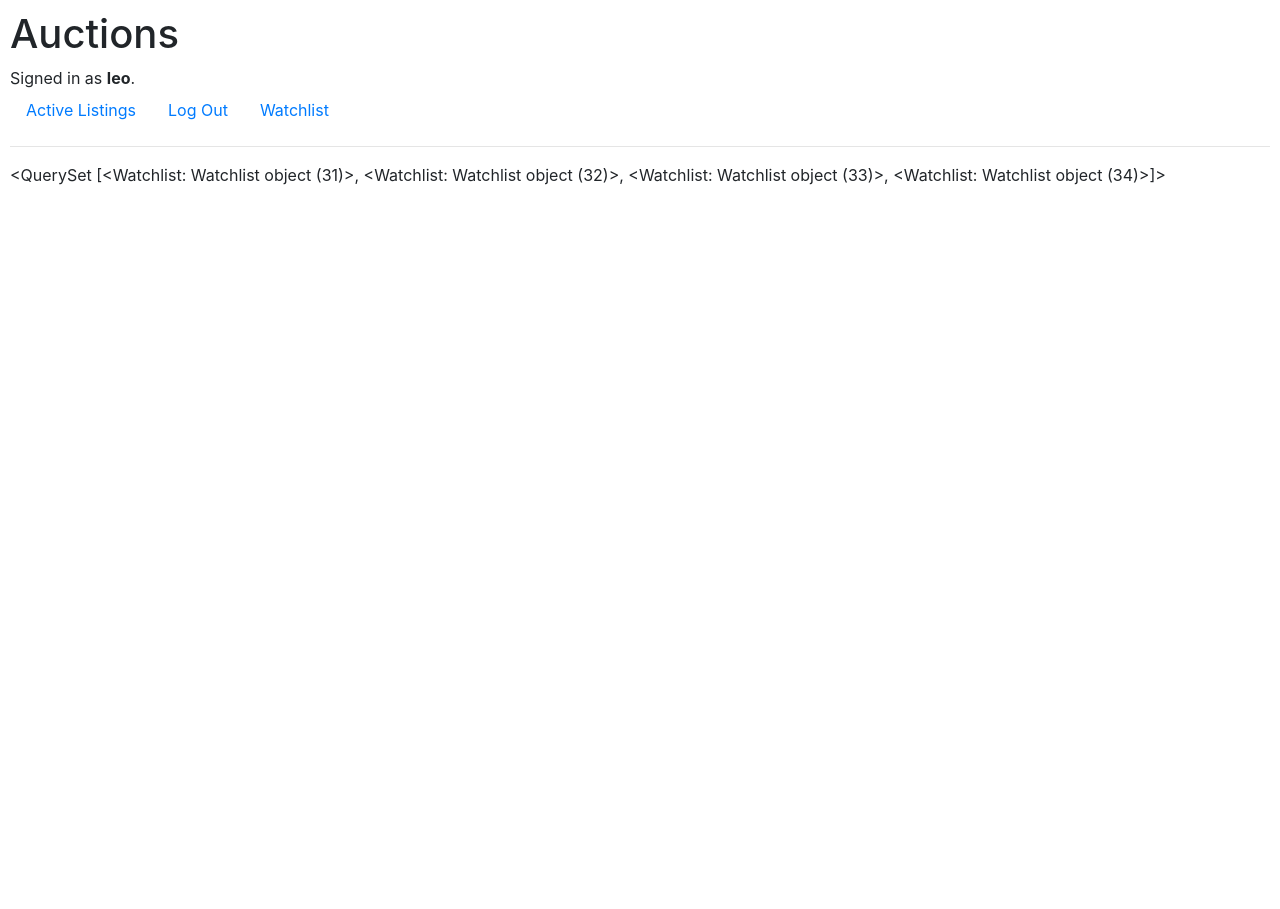
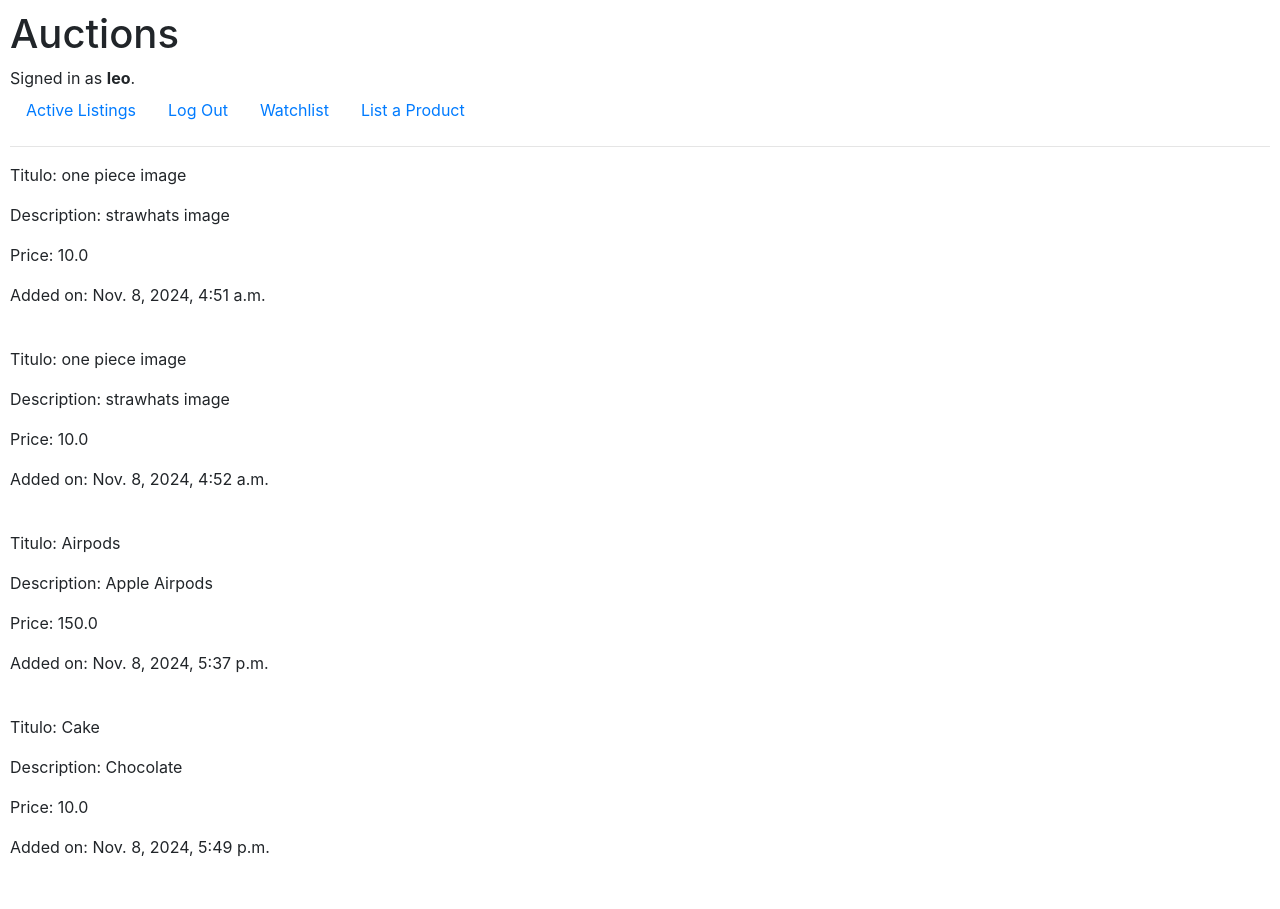
Before and after one commit to LimitsAtInfinity01/cs50web-commerce, a Django app: page /watchlist in a window 1280 px wide. Before the commit the page ends 185 px from the top, so only its background shows below. Run offline with Django 3.2, Linux system fonts and the light colour scheme; a user stored in the database is signed in; data comes from the database, SQL or seed files in the repository; both versions use the stored data as it was after the commit; some libraries are stand-ins or nearby versions.

Commit message:
Working on the watchlist and remove from it functionality, lots of bugs

```diff
--- a/auctions/admin.py
+++ b/auctions/admin.py
@@ -1,7 +1,8 @@
 from django.contrib import admin
-from .models import User, Listings, Bids, Comments
+from .models import User, Listings, Bids, Comments, Watchlist
 
 # Register your models here.
 admin.site.register(Listings)
 admin.site.register(Bids)
 admin.site.register(Comments)
+admin.site.register(Watchlist)
--- a/auctions/templates/auctions/index.html
+++ b/auctions/templates/auctions/index.html
@@ -2,6 +2,12 @@
 
 {% block body %}
     <h2>Active Listings</h2>
+    {% if messages %}
+        {% for message in messages %}
+            {{ message}}
+        {% endfor %}
+    {% endif %}
+
     <br>
         <ul>
             {% for listing in listings %}
--- a/auctions/templates/auctions/layout.html
+++ b/auctions/templates/auctions/layout.html
@@ -27,6 +27,9 @@
                 <li class="nav-item">
                     <a class="nav-link" href="{% url 'watchlist' %}">Watchlist</a>
                 </li>
+                <li class="nav-item">
+                    <a class="nav-link" href="{% url 'list_product' %}">List a Product</a>
+                </li>
             {% else %}
                 <li class="nav-item">
                     <a class="nav-link" href="{% url 'login' %}">Log In</a>
--- a/auctions/templates/auctions/watchlist.html
+++ b/auctions/templates/auctions/watchlist.html
@@ -5,5 +5,21 @@
 {% endblock %}
 
 {% block body %}
-    {{watchlist}}
+    {% for item in watchlist %}
+        <p>Titulo: {{ item.item.title }}</p>
+        <p>Description: {{ item.item.description }}</p>
+        <p>Price: {{ item.item.price }}</p>
+        {% if item.item.image_url %}
+            <p>Image URL: {{ item.item.image_url }}</p>
+        {% endif %}
+        <p>Added on: {{ item.added_at }}</p>
+        <br>
+    {% endfor %}
+
+    {% if messages %}
+        {% for message in messages %}
+            {{ message}}
+        {% endfor %}
+    {% endif %}
+
 {% endblock %}
--- a/auctions/views.py
+++ b/auctions/views.py
@@ -1,4 +1,5 @@
 from django.contrib.auth import authenticate, login, logout
+from django.contrib import messages
 from django.db import IntegrityError
 from django.http import HttpResponse, HttpResponseRedirect
 from django.shortcuts import render, redirect
@@ -80,6 +81,8 @@ def list_product(request):
                                 price=price, image_url=image_url,
                                 posted_date=timezone.now())
             listing.save()
+            messages.success(request, 'Added to Watchlist succesfuly')
+            return redirect('index')
 
     return render(request, "auctions/list_product.html", context)
 
@@ -89,21 +92,33 @@ def listing_page(request, listing_id):
     except Listings.DoesNotExist:
         return render(request, "auctions/not_found.hmtl")
 
+    in_list = False
     if request.user.is_authenticated:
+        item = request.POST.get('listing_id')
+        listing_instance = Listings.objects.get(id=item)
+        is_in_watchlist = Watchlist.objects.filter(watchlist_owner=request.user, item=listing_instance).exists()
+        if is_in_watchlist:
+            in_list = True
         if request.method == "POST":
-            item_id = request.POST.get('listing_id')
-            watchlist = Watchlist(item=item_id, watchlist_owner=request.user)
-            watchlist.save()
+            action = request.POST.get('action')
+            if in_list and action == 'remove':
+                Watchlist.objects.filter(watchlist_owner=request.user, item=listing_instance).delete()
+                messages.success(request, 'Remove From Wathclist Succesfully')
+            elif not in_list and action == 'add':
+                watchlist = Watchlist(item=listing_instance, watchlist_owner=request.user)
+                watchlist.save()
+                messages.success(request, 'Added to Watchlist succesfuly')
+                return redirect('watchlist')
 
     return render(request, "auctions/listing_page.html", {
-        "listing": listing
+        "listing": listing,
+        "in_list": in_list
     })
 
 
 def watchlist(request):
-    if request.user.is_authenticated():
+    if request.user.is_authenticated:
         watchlist = Watchlist.objects.filter(watchlist_owner=request.user)
-
     return render(request, "auctions/watchlist.html", {
         "watchlist": watchlist
     })
```
Also changed, not shown: auctions/templates/auctions/listing_page.html (+14 -6 lines), db.sqlite3.
